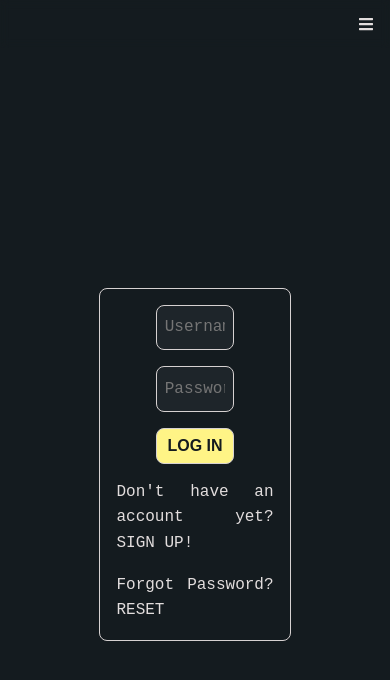
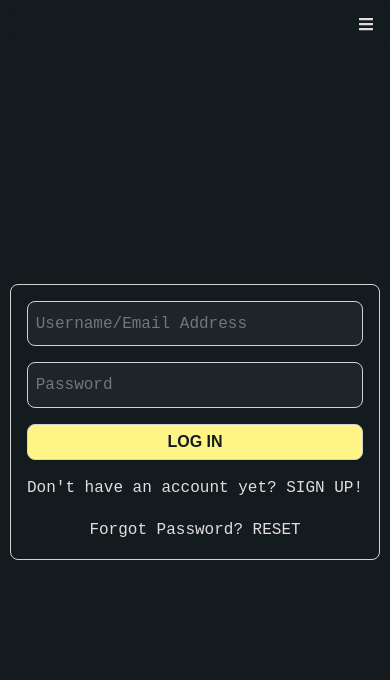
Before and after one commit to eimaam/getLink, a React (Create React App) app: page /login in a window 390 px wide. Shown: the top 680 px of the page. Built offline with nearby package versions, Linux system fonts and the light colour scheme.

Commit message:
mobile responsiveness worked on

```diff
--- a/public/style.css
+++ b/public/style.css
@@ -241,9 +241,8 @@ nav img {
 }
 
 header {
-  height: 90vh;
+  height: 100vh;
   width: 100%;
-  margin-top: 10vh;
   display: flex;
   flex-direction: row;
   justify-content: center;
@@ -253,7 +252,6 @@ header {
 }
 @media only screen and (max-width: 820px) {
   header {
-    margin-top: 6vh;
     width: 95%;
     flex-direction: column-reverse;
     padding-inline: 3rem;
@@ -277,12 +275,13 @@ header h2 {
   align-items: center;
   gap: 1rem;
   width: 70%;
+  height: 100vh;
   margin: auto;
+  height: 100%;
   margin-top: 10vh;
 }
 @media only screen and (max-width: 820px) {
   #create {
-    margin-top: 6vh;
     width: 95%;
   }
 }
@@ -332,6 +331,11 @@ header h2 {
   width: 400px;
   text-align: center;
 }
+@media only screen and (max-width: 820px) {
+  #avatar .header--text {
+    width: 100%;
+  }
+}
 #avatar img {
   width: 150px;
   border-radius: 50%;
@@ -340,16 +344,17 @@ header h2 {
 
 #profile {
   width: 70%;
-  margin: 10vh auto;
+  height: 100vh;
+  margin: auto;
   display: flex;
   flex-direction: column;
   justify-content: center;
   align-items: center;
   gap: 1rem;
+  margin-top: 10vh;
 }
 @media only screen and (max-width: 820px) {
   #profile {
-    margin-top: 6vh;
     width: 95%;
   }
 }
@@ -392,13 +397,19 @@ header h2 {
 
 #signup, .login--div {
   width: 70%;
-  margin: 10vh auto;
-  height: 90vh;
+  height: 100vh;
+  margin: auto;
   display: flex;
   flex-direction: column;
   justify-content: center;
   align-items: center;
   gap: 1rem;
+}
+@media only screen and (max-width: 820px) {
+  #signup, .login--div {
+    width: 100%;
+    margin-top: 0rem;
+  }
 }
 #signup .signup--div, .login--div .signup--div {
   padding: 1rem;
@@ -413,4 +424,14 @@ header h2 {
 }
 #signup .signup--div input, .login--div .signup--div input, #signup .signup--div button, .login--div .signup--div button {
   width: 50%;
+}
+@media only screen and (max-width: 820px) {
+  #signup .signup--div input, .login--div .signup--div input, #signup .signup--div button, .login--div .signup--div button {
+    width: 100%;
+  }
+}
+@media only screen and (max-width: 820px) {
+  #signup .signup--div, .login--div .signup--div {
+    width: 95%;
+  }
 }/*# sourceMappingURL=style.css.map */
--- a/public/style.scss
+++ b/public/style.scss
@@ -14,10 +14,10 @@
 }
 @mixin desktopSectionSize{
     width: 70%;
-    margin: 10vh auto;
+    height: 100vh;
+    margin: auto;
 }
 @mixin mobileContainerSize{
-    margin-top: 6vh;
     width: 95%;
 }
 @mixin border{
@@ -223,9 +223,8 @@ nav{
 }
 // HEADER component styling
 header{
-    height: 90vh;
+    height: 100vh;
     width: 100%;
-    margin-top: 10vh;
     @include flex(row);
     padding-inline: 10rem;
     @include mobile{
@@ -251,9 +250,10 @@ header{
 // CreateProfile component styling
 #create{
     @include flex(column);
-    width: 70%;
-    margin: auto;
+    @include desktopSectionSize;
+    height: 100%;
     margin-top: 10vh;
+
     @include mobile{
         @include mobileContainerSize;
     }
@@ -276,8 +276,6 @@ header{
                 width: 100%;
             }
         }
-
-
     }
 
 }
@@ -294,6 +292,10 @@ header{
     .header--text{
         width: 400px;
         text-align: center;
+
+        @include mobile{
+            width: 100%;
+        }
     }
     img{
         width: 150px;
@@ -307,6 +309,7 @@ header{
 #profile{
     @include desktopSectionSize;
     @include flex(column);
+    margin-top: 10vh;
 
     @include mobile{
         @include mobileContainerSize;
@@ -348,8 +351,12 @@ header{
 // SIGN UP component styling
 #signup{
     @include desktopSectionSize;
-    height: 90vh;
     @include flex(column);
+
+    @include mobile{
+        width: 100%;
+        margin-top: 0rem;
+    }
 
     .signup--div{
         padding: 1rem;
@@ -359,6 +366,14 @@ header{
 
         input, button{
             width: 50%;
+
+            @include mobile{
+                width: 100%
+            }
+        }
+
+        @include mobile{
+            @include mobileContainerSize;
         }
     }
 
```
Also changed, not shown: 1 other file (tests, documents, lock files or other folders).
